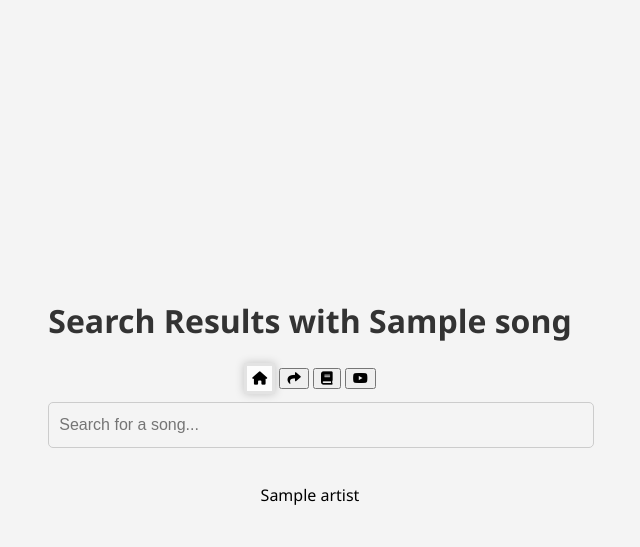
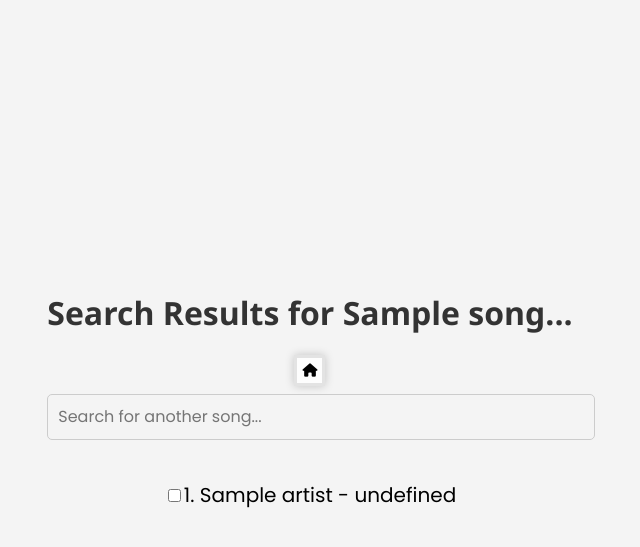
Before and after one commit to sjcreator06/praiseaway, a Flask app: template templates/songsList.html in a window 1280 px wide. Shown: the top 547 px of the page, without its empty margins (330-970 px from the left). Run offline with Flask 3, Linux system fonts and the light colour scheme; the template is opened without the code that fills it: most values are stand-ins (such as "Sample title", 1, 10 or a date in 2020).

Commit message:
Update songsList.html

```diff
--- a/templates/songsList.html
+++ b/templates/songsList.html
@@ -17,28 +17,119 @@
     </style>
     <title>Song List</title>
 </head>
+<style>
+    @import url('https://fonts.googleapis.com/css2?family=Poppins:ital,wght@0,100;0,200;0,300;0,400;0,500;0,600;0,700;0,800;0,900;1,100;1,200;1,300;1,400;1,500;1,600;1,700;1,800;1,900&display=swap');
+    #searchedsonginfo {
+      font-family: 'Poppins', sans-serif;
+      font-size: 20px;
+      color: #333;
+      opacity: 0;
+      animation: fade-in 2s forwards;
+      color:black;
+    }
+
+    #searchedsonginfo:hover{
+        color:turquoise;
+    }
+
+    @keyframes fade-in {
+      to {
+        opacity: 1;
+      }
+    }
+  </style>
 <body>
     <div class="lyrics">
         <center>
-        <h1 id="title">Search Results with {{Song}}</h1>
-        <button onclick="home()" id="home"><i class="fa-solid fa-house"></i></button>
-        <button id="shareButton"><i class="fas fa-share"></i></button>
-        <button id="yt" onclick="setlist()" id="setlist"><i class="fa-solid fa-book"></i></button>
-        <button id="yt" onclick="youtube()" id="youtubeButton"><i class="fa-brands fa-youtube"></i></button>
+        <h1 id="title">Search Results for {{Song}}...</h1>
+        <button onclick="home()" id="home">
 
-
-        <form action="/lyrics" method="post">
-            <input type="text" id="searchInput" name="searchInput" placeholder= "Search for a song...   ">
+        <i class="fa-solid fa-house"></i></button><form action="/lyrics" method="post">
+            <input type="text" id="searchInput" name="searchInput" placeholder= "Search for another song...   ">
         </form>
 
+        <div id="searchedSongs">
 
         {% for artist in songList %}
-             <p>{{artist}}</p>
+            <p id="songfr">{{artist}}</p>
         {% endfor %}
+
+        <div>
 
         </center>
 
-    </div>
+
     <script src="{{ url_for('static', filename='script.js') }}"></script>
+    <script>
+        let dataList = [];
+        let searchedSongsList = [];
+
+        function fetchAndProcessSearchedSongs() {
+            var searchedSongArtist = document.getElementsByTagName("p");
+
+            for (let i = 0; i < searchedSongArtist.length; i++) {
+
+                let data = searchedSongArtist[i].innerHTML;
+                dataList.push(data);
+            }
+
+            searchedSongsList = dataList.map(line => {
+                const [title, artist] = line.split(' - ');
+                return { title, artist };
+            });
+
+            console.log(dataList);
+            console.log(searchedSongsList);
+
+        }
+
+        fetchAndProcessSearchedSongs();
+
+
+
+        function displaySearchedSongs(searchInput) {
+
+            const songList = document.getElementById("searchedSongs");
+            songList.innerHTML = '';
+
+            if (searchedSongsList.length > 0) {
+                searchedSongsList.forEach((song, index) => {
+                    const listItem = document.createElement("p");
+                    const checkbox = document.createElement("input");
+                    listItem.id = 'searchedsonginfo';
+                    checkbox.type = "checkbox";
+                    checkbox.id = `checkbox-${index}`;
+
+                    checkbox.addEventListener('change', () => {
+                        if (checkbox.checked) {
+                            addToSetlist(song);
+                        }
+                    });
+
+                    listItem.appendChild(checkbox);
+
+                    const textSpan = document.createElement("span");
+                    textSpan.innerHTML = `${index + 1}. ${song.title} - ${song.artist}`;
+
+                    textSpan.addEventListener('click', () => openLyricsSite(song.title, song.artist));
+
+                    listItem.appendChild(textSpan);
+                    songList.appendChild(listItem);
+                });
+            } else {
+                const listItem = document.createElement("li");
+                listItem.text0Content = "Click enter to search further...";
+                songList.appendChild(listItem);
+            }
+        }
+
+        function home(){
+            location.href="/"
+        }
+
+        displaySearchedSongs()
+
+    </script>
+
 </body>
 </html>
```
